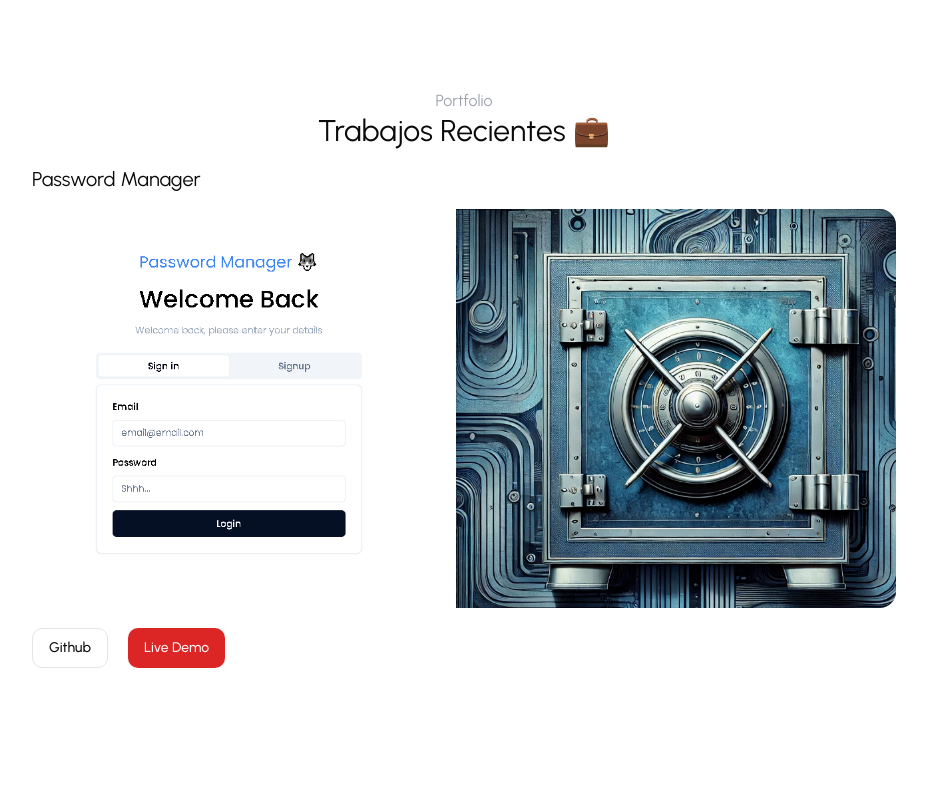
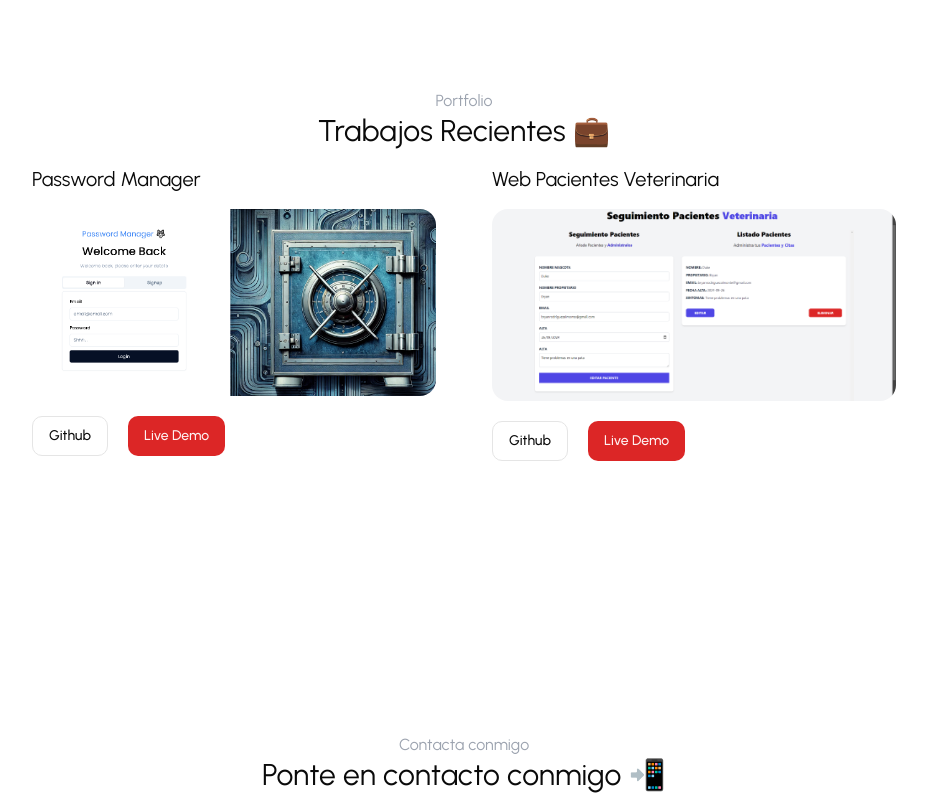
Before and after one commit to Boloxxx/my-portfolio, a Next.js app: page / in a window 1280 px wide. Shown: the part 3029-3826 px from the top of the page, without its empty margins (176-1103 px from the left). Built offline with nearby package versions, Linux system fonts and the light colour scheme.

Commit message:
update-portfolio

```diff
--- a/components/Portfolio.tsx
+++ b/components/Portfolio.tsx
@@ -9,7 +9,7 @@ export default function Portfolio() {
     <div className="p-4 max-w-4xl md:py-24 mx-auto" id="portfolio">
       <Title title="Portfolio" subtitle="Trabajos Recientes 💼" />
 
-      <div className="grid md:grid-cols-1 gap-14 mt-4">
+      <div className="grid md:grid-cols-2 gap-14 mt-4">
         {dataPortfolio.map((data) => (
           <div key={data.id}>
             <h3 className="text-xl mb-4">{data.title}</h3>
--- a/data.tsx
+++ b/data.tsx
@@ -39,7 +39,7 @@ export const itemsNavbar = [
     id: 1,
     title: "Home",
     icon: <Home size={20} />,
-    link: "/",
+    link: "#",
   },
   {
     id: 2,
@@ -74,16 +74,16 @@ export const dataSlider = [
   },
   {
     id: 2,
-    url: "/slider-1.jpg",
+    url: "/portfolio.png",
   },
-  {
-    id: 3,
-    url: "/slider-1.jpg",
-  },
-  {
-    id: 4,
-    url: "/slider-1.jpg",
-  },
+  // {
+  //   id: 3,
+  //   url: "/slider-1.jpg",
+  // },
+  // {
+  //   id: 4,
+  //   url: "/slider-1.jpg",
+  // },
 ];
 
 export const dataPortfolio = [
@@ -94,13 +94,13 @@ export const dataPortfolio = [
     urlGithub: "https://github.com/Boloxxx/password-manager",
     urlDemo: "https://password-manager-umber.vercel.app/",
   },
-  // {
-  //     id: 2,
-  //     title: "Desarrollo Web Ágil",
-  //     image: "/image-2.jpg",
-  //     urlGithub: "#!",
-  //     urlDemo: "#!",
-  // },
+  {
+      id: 2,
+      title: "Web Pacientes Veterinaria",
+      image: "/portfolio.png",
+      urlGithub: "https://github.com/Boloxxx/citas-react/",
+      urlDemo: "https://citas-react-rd.netlify.app/",
+  },
   // {
   //     id: 3,
   //     title: "Estrategias Web",
```
Also changed, not shown: public/portfolio.png (added).
